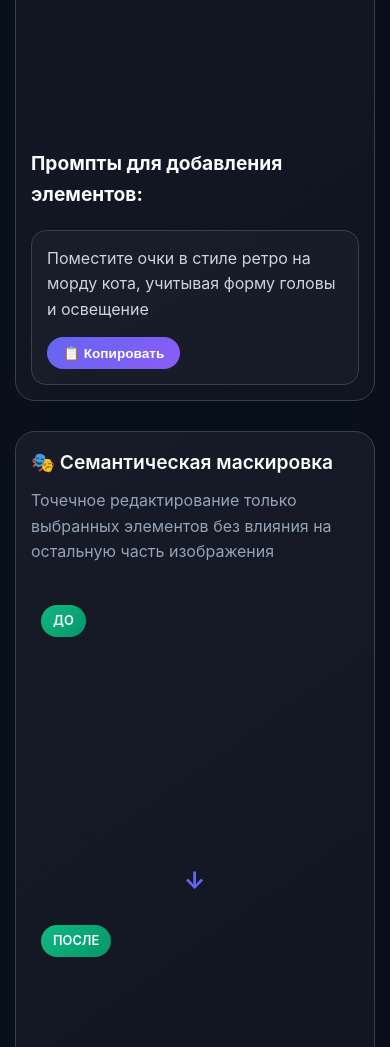
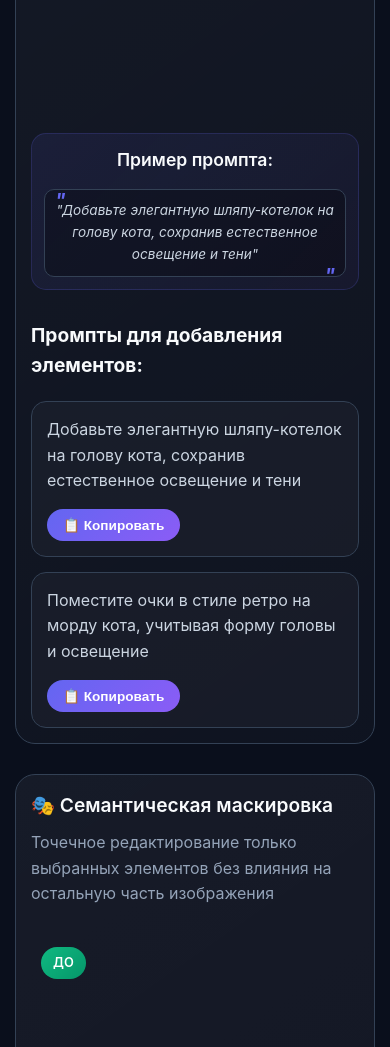
Before and after one commit to Krasavaslava/miniappsinstruction, a plain HTML site: page index.html in a window 390 px wide. Shown: the part 945-1992 px from the top of the page. Drawn offline with Linux system fonts and the light colour scheme.

Commit message:
заменил еще раз

```diff
--- a/index.html
+++ b/index.html
@@ -37,11 +37,22 @@
                             <div class="image-label">ПОСЛЕ</div>
                         </div>
                     </div>
+
+                    <div class="prompt-example">
+                        <h4>Пример промпта:</h4>
+                        <div class="prompt-text-example">
+                            "Добавьте элегантную шляпу-котелок на голову кота, сохранив естественное освещение и тени"
+                        </div>
+                    </div>
                 </div>
 
                 <div class="prompts-section">
                     <h4>Промпты для добавления элементов:</h4>
                     <div class="prompts-grid">
+                        <div class="prompt-card">
+                            <div class="prompt-text">Добавьте элегантную шляпу-котелок на голову кота, сохранив естественное освещение и тени</div>
+                            <button class="copy-btn">📋 Копировать</button>
+                        </div>
                         <div class="prompt-card">
                             <div class="prompt-text">Поместите очки в стиле ретро на морду кота, учитывая форму головы и освещение</div>
                             <button class="copy-btn">📋 Копировать</button>
@@ -67,11 +78,22 @@
                             <div class="image-label">ПОСЛЕ</div>
                         </div>
                     </div>
+
+                    <div class="prompt-example">
+                        <h4>Пример промпта:</h4>
+                        <div class="prompt-text-example">
+                            "Измените только цвет стен с белого на тёплый бежевый, оставив мебель и освещение без изменений"
+                        </div>
+                    </div>
                 </div>
 
                 <div class="prompts-section">
                     <h4>Промпты для селективного редактирования:</h4>
                     <div class="prompts-grid">
+                        <div class="prompt-card">
+                            <div class="prompt-text">Измените только цвет стен с белого на тёплый бежевый, оставив мебель и освещение без изменений</div>
+                            <button class="copy-btn">📋 Копировать</button>
+                        </div>
                         <div class="prompt-card">
                             <div class="prompt-text">Замените только напольное покрытие на тёмный паркет, сохранив все остальные элементы интерьера</div>
                             <button class="copy-btn">📋 Копировать</button>
@@ -97,11 +119,22 @@
                             <div class="image-label">ПОСЛЕ</div>
                         </div>
                     </div>
+
+                    <div class="prompt-example">
+                        <h4>Пример промпта:</h4>
+                        <div class="prompt-text-example">
+                            "Преобразуйте фотографию в импрессионистскую картину в стиле Ван Гога с характерными мазками кисти и насыщенными цветами"
+                        </div>
+                    </div>
                 </div>
 
                 <div class="prompts-section">
                     <h4>Промпты для переноса стиля:</h4>
                     <div class="prompts-grid">
+                        <div class="prompt-card">
+                            <div class="prompt-text">Преобразуйте фотографию в импрессионистскую картину в стиле Ван Гога с характерными мазками кисти</div>
+                            <button class="copy-btn">📋 Копировать</button>
+                        </div>
                         <div class="prompt-card">
                             <div class="prompt-text">Превратите фотографию в рисунок аниме в стиле Studio Ghibli с мягкими цветами</div>
                             <button class="copy-btn">📋 Копировать</button>
@@ -134,11 +167,22 @@
                             <div class="result-label">Результат</div>
                         </div>
                     </div>
+
+                    <div class="prompt-example">
+                        <h4>Пример промпта:</h4>
+                        <div class="prompt-text-example">
+                            "Создайте профессиональную модную фотографию, объединив модель и одежду в единую композицию для интернет-магазина"
+                        </div>
+                    </div>
                 </div>
 
                 <div class="prompts-section">
                     <h4>Промпты для композиции:</h4>
                     <div class="prompts-grid">
+                        <div class="prompt-card">
+                            <div class="prompt-text">Создайте профессиональную модную фотографию, объединив модель и одежду в единую композицию</div>
+                            <button class="copy-btn">📋 Копировать</button>
+                        </div>
                     </div>
                 </div>
             </div>
@@ -160,11 +204,22 @@
                             <div class="image-label">ПОСЛЕ</div>
                         </div>
                     </div>
+
+                    <div class="prompt-example">
+                        <h4>Пример промпта:</h4>
+                        <div class="prompt-text-example">
+                            "Переместите персонажа в новую локацию с логотипом компании, сохранив все черты лица и особенности внешности"
+                        </div>
+                    </div>
                 </div>
 
                 <div class="prompts-section">
                     <h4>Промпты для сохранения деталей:</h4>
                     <div class="prompts-grid">
+                        <div class="prompt-card">
+                            <div class="prompt-text">Переместите персонажа в новую локацию, сохранив все черты лица и особенности внешности</div>
+                            <button class="copy-btn">📋 Копировать</button>
+                        </div>
                     </div>
                 </div>
             </div>
@@ -199,12 +254,8 @@
                     <h3>Укажите контекст и цель</h3>
                     <p>Объясните назначение изображения для лучшего понимания контекста.</p>
                     <div class="practice-examples">
-                        <div class="example-bad">
-                            <span class="example-label">❌ Плохо:</span>
-                            <span class="example-text">"сделайте красивое изображение"</span>
-                        </div>
                         <div class="example-good">
-                            <span class="example-label">✅ Хорошо:</span>
+                            <span class="example-label">✅ Пример:</span>
                             <span class="example-text">"для обложки книги в жанре фэнтези"</span>
                         </div>
                     </div>
@@ -215,12 +266,8 @@
                     <h3>Опишите стиль и настроение</h3>
                     <p>Детализируйте желаемый художественный стиль и эмоциональную атмосферу.</p>
                     <div class="practice-examples">
-                        <div class="example-bad">
-                            <span class="example-label">❌ Плохо:</span>
-                            <span class="example-text">"в красивом стиле"</span>
-                        </div>
                         <div class="example-good">
-                            <span class="example-label">✅ Хорошо:</span>
+                            <span class="example-label">✅ Пример:</span>
                             <span class="example-text">"в стиле кинематографического реализма с драматическим освещением"</span>
                         </div>
                     </div>
@@ -231,12 +278,8 @@
                     <h3>Используйте технические термины</h3>
                     <p>Применяйте профессиональную терминологию для более точных результатов.</p>
                     <div class="practice-examples">
-                        <div class="example-bad">
-                            <span class="example-label">❌ Плохо:</span>
-                            <span class="example-text">"с хорошим освещением"</span>
-                        </div>
                         <div class="example-good">
-                            <span class="example-label">✅ Хорошо:</span>
+                            <span class="example-label">✅ Пример:</span>
                             <span class="example-text">"боковое освещение, глубокая резкость, высокий контраст"</span>
                         </div>
                     </div>
--- a/style.css
+++ b/style.css
@@ -258,6 +258,55 @@ body {
   font-size: 0.875rem;
 }
 
+/* Prompt Example */
+.prompt-example {
+  margin-top: 30px;
+  padding: 20px;
+  background: linear-gradient(135deg, rgba(99, 102, 241, 0.1), rgba(139, 92, 246, 0.05));
+  border: 1px solid rgba(99, 102, 241, 0.2);
+  border-radius: 15px;
+  text-align: center;
+}
+
+.prompt-example h4 {
+  color: #f8fafc;
+  margin-bottom: 15px;
+  font-size: 1.1rem;
+  font-weight: 600;
+}
+
+.prompt-text-example {
+  background: rgba(0, 0, 0, 0.3);
+  border: 1px solid #334155;
+  border-radius: 10px;
+  padding: 15px;
+  color: #cbd5e1;
+  font-style: italic;
+  line-height: 1.6;
+  font-size: 0.95rem;
+  position: relative;
+}
+
+.prompt-text-example::before {
+  content: '"';
+  position: absolute;
+  top: -5px;
+  left: 10px;
+  font-size: 2rem;
+  color: #6366f1;
+  font-weight: bold;
+}
+
+.prompt-text-example::after {
+  content: '"';
+  position: absolute;
+  bottom: -15px;
+  right: 10px;
+  font-size: 2rem;
+  color: #6366f1;
+  font-weight: bold;
+}
+
 /* Prompts Section */
 .prompts-section {
   margin-top: 30px;
@@ -481,6 +530,20 @@ body {
     max-height: 300px;
   }
 
+  .prompt-example {
+    padding: 15px;
+    margin-top: 20px;
+  }
+
+  .prompt-text-example {
+    padding: 12px;
+    font-size: 0.9rem;
+  }
+
+  .prompt-text-example::before,
+  .prompt-text-example::after {
+    font-size: 1.5rem;
+  }
 
   .practices-grid {
     grid-template-columns: 1fr;
@@ -547,4 +610,18 @@ body {
     max-height: 250px;
   }
 
+  .prompt-example {
+    padding: 12px;
+    margin-top: 15px;
+  }
+
+  .prompt-text-example {
+    padding: 10px;
+    font-size: 0.85rem;
+  }
+
+  .prompt-text-example::before,
+  .prompt-text-example::after {
+    font-size: 1.2rem;
+  }
 }
```
